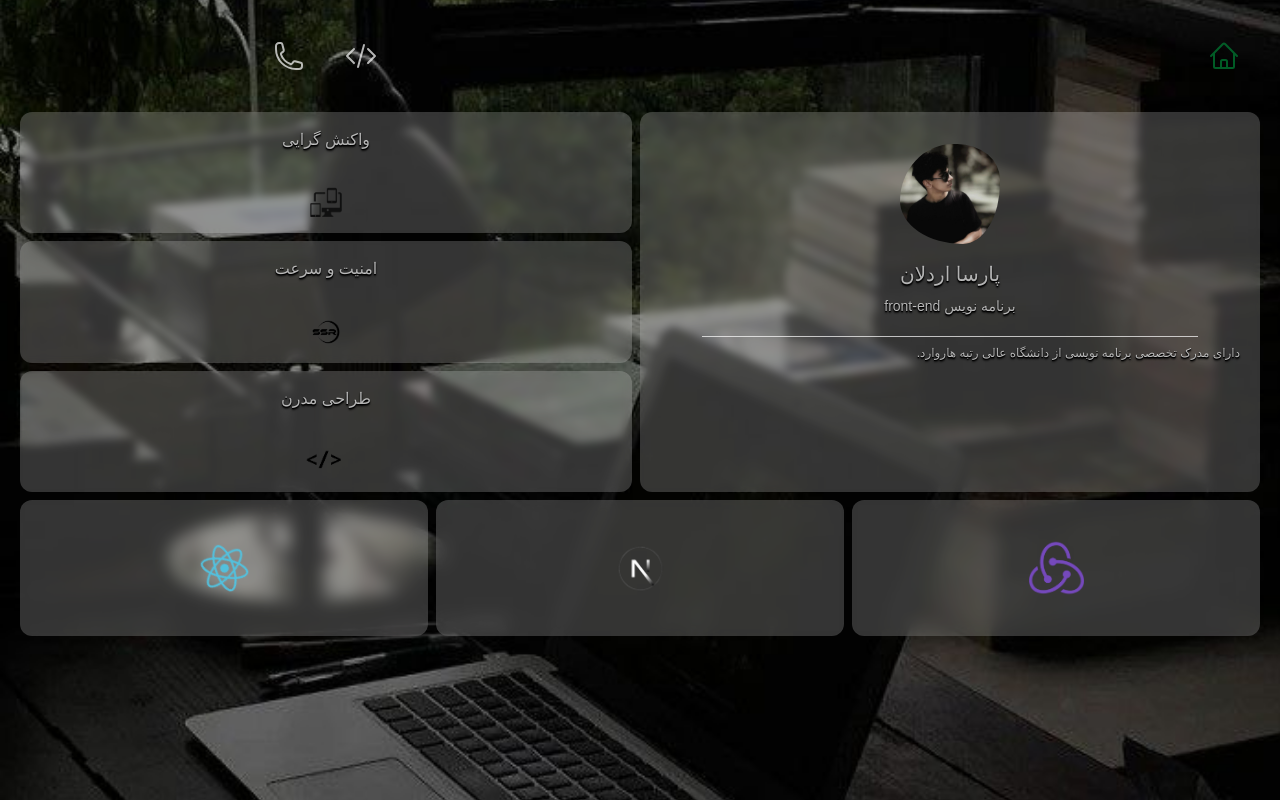
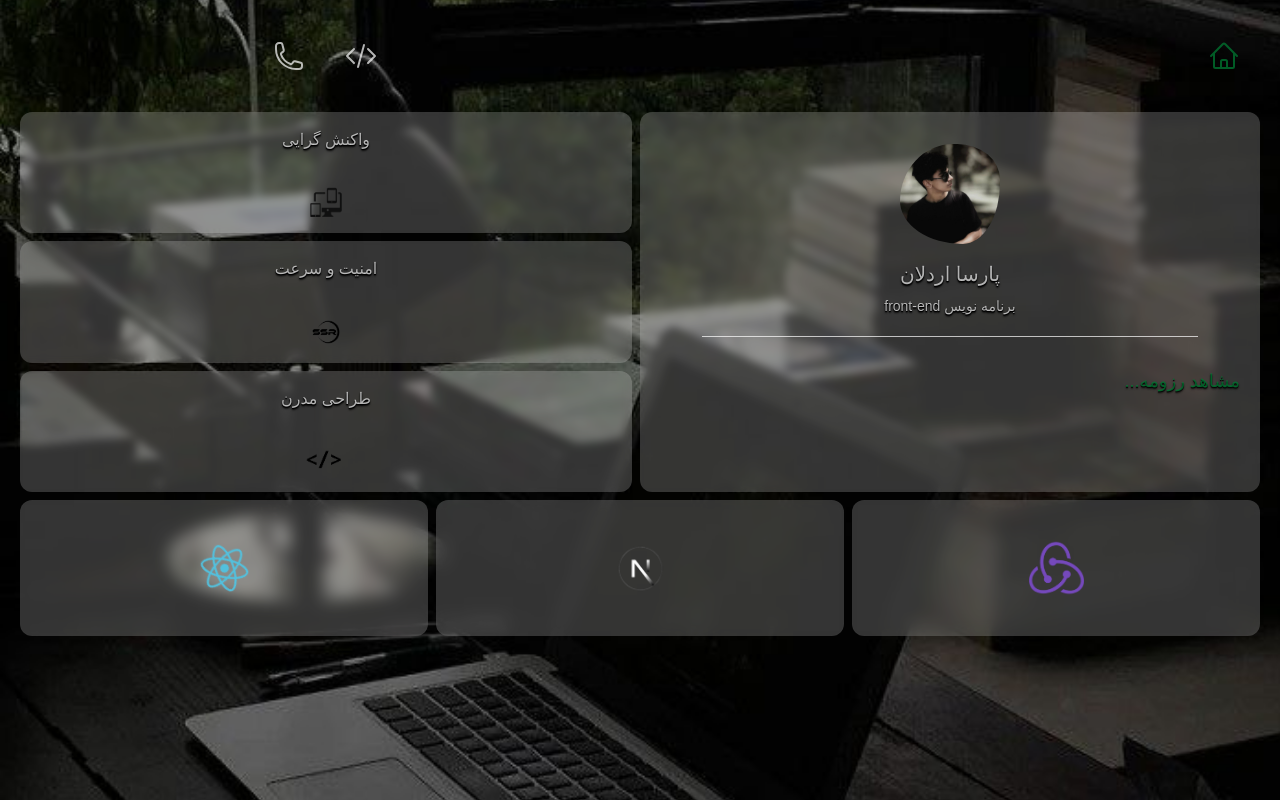
Before and after one commit to parsa-ardalan/weblog, a Next.js app: page / in a window 1280 px wide. Built offline with nearby package versions, Linux system fonts and the light colour scheme.

Commit message:
profile section change

```diff
--- a/pages/components/profile/Profile.jsx
+++ b/pages/components/profile/Profile.jsx
@@ -19,9 +19,9 @@ export default function Profile() {
 
             <hr className="text-white/70 w-4/5 mx-auto mt-5" />
 
-            <p className="text-xs text-white/70 text-right text-shadow-sm text-shadow-black mt-2 pr-5">
-                دارای مدرک تخصصی برنامه نویسی از دانشگاه عالی رتبه هاروارد.
-            </p>
+            <div className="flex items-center w-full h-1/4 pr-5">
+                <Link href={"3"} className="text-lg text-green-700/70 text-shadow-sm text-shadow-black/60"> مشاهد رزومه... </Link>
+            </div>
 
         </div>
     )
```
